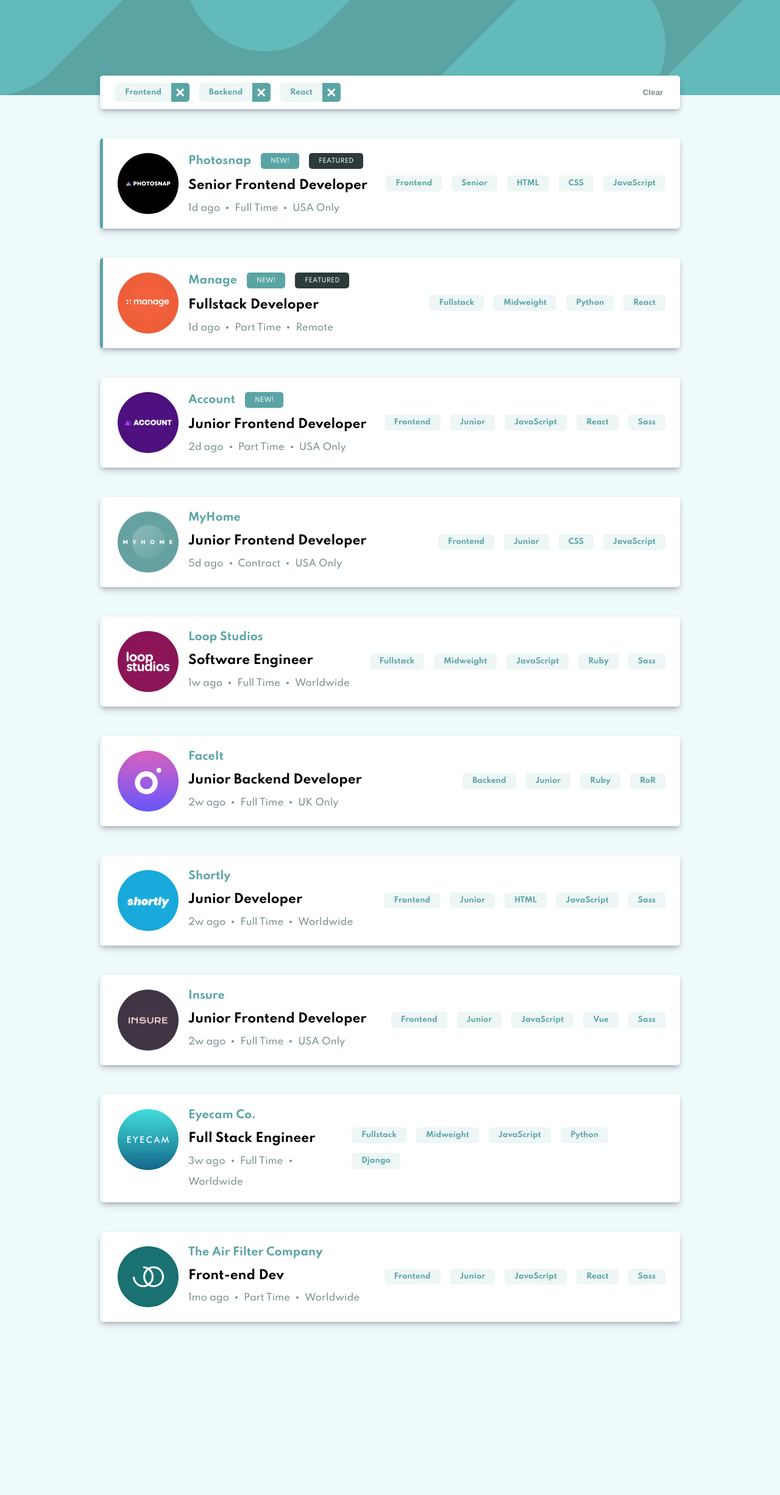
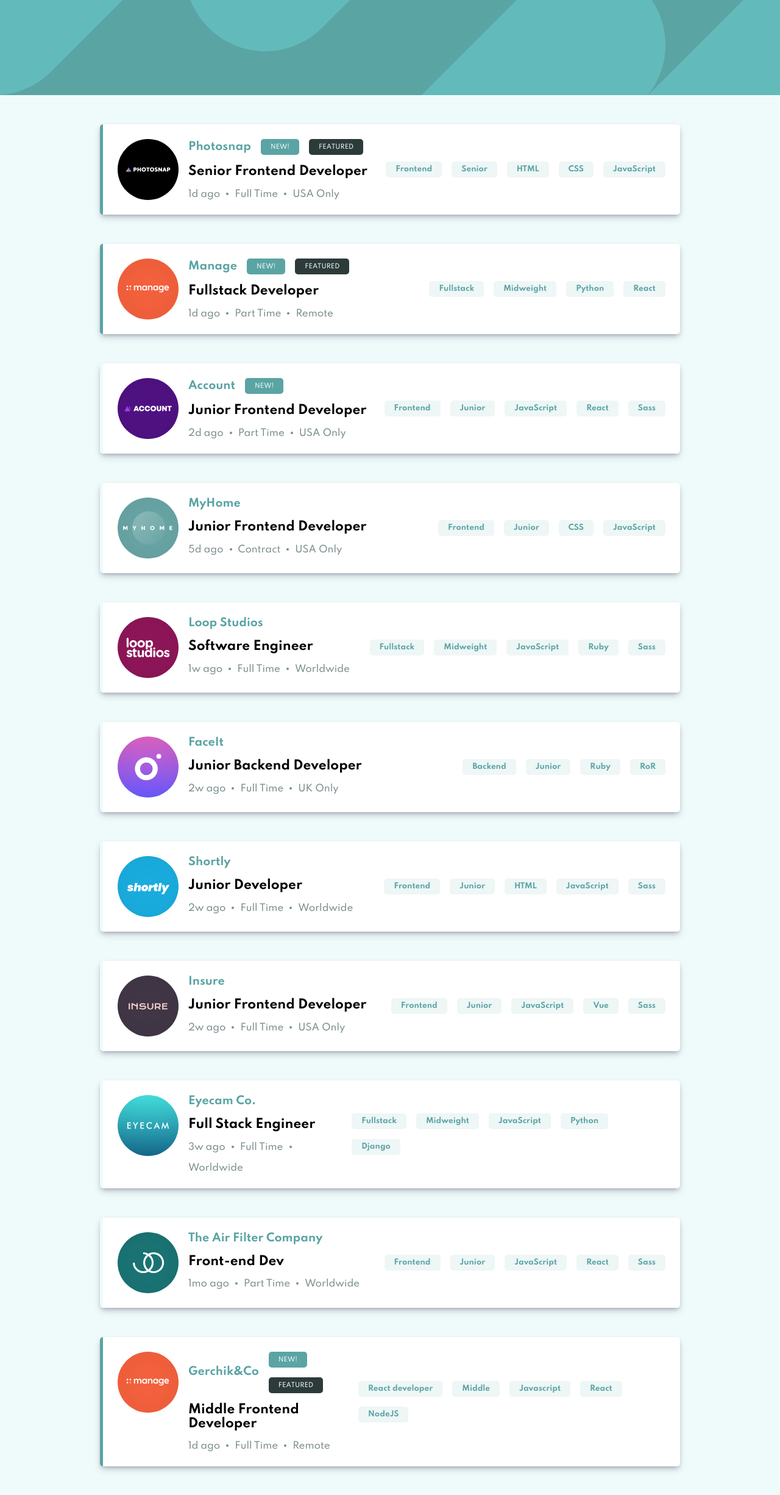
Before and after one commit to romanich141/dashboard-app, a React (Create React App) app: page / in a window 1280 px wide. Shown: the whole page at 61% size. Before the commit the page ends 2216 px from the top, so only its background shows below. Built offline with nearby package versions, Linux system fonts and the light colour scheme.

Commit message:
add filters handlers

```diff
--- a/src/components/FilterPanel.jsx
+++ b/src/components/FilterPanel.jsx
@@ -1,16 +1,41 @@
+import { useSelector, useDispatch, } from "react-redux";
 import { Badge, Card, Stack, } from 'UI';
+import { selectAllFilters } from "../store/filters/filters-selectors";
+import { clearFilters, removeFilter } from "../store/filters/filters-actions";
+import { useCallback } from "react";
 
 export const FilterPanel = () => {
+  const filters = useSelector(selectAllFilters);
+
+
+  const dispatch = useDispatch();
+
+  const clearAllFilters = useCallback(() => {
+    dispatch(clearFilters());
+  }, [])
+
+  if (!filters.length) return "";
+
   return (
     <Card className="filter-panel">
       <div className="filter-panel-wrapper">
         <Stack>
-          <Badge variant="clearable">Frontend</Badge>
-          <Badge variant="clearable">Backend</Badge>
-          <Badge variant="clearable">React</Badge>
+          { filters.map(filter => (
+
+            <Badge
+              variant="clearable"
+              children={ filter }
+              onClear={ () => dispatch(removeFilter(filter)) }
+            />
+
+          )) }
         </Stack>
 
-        <button className='link'>Clear</button>
+        <button
+            className='link'
+            children="Clear"
+            onClick={ clearAllFilters }
+        />
       </div>
     </Card>
   )
--- a/src/components/JobList.jsx
+++ b/src/components/JobList.jsx
@@ -1,10 +1,12 @@
 import { JobPosition } from './JobPosition';
 import { useSelector, useDispatch } from "react-redux";
-import { selectAllPositions } from "../store/positions/position-selectors";
+import { selectAllPositions, selectVisiblePositions, } from "../store/positions/position-selectors";
 import { addFilter } from "../store/filters/filters-actions";
+import { selectAllFilters } from "../store/filters/filters-selectors";
 
 export const JobList = () => {
-  const positions = useSelector(selectAllPositions);
+  const filters = useSelector(selectAllFilters);
+  const positions = useSelector((state) => selectVisiblePositions(state, filters));
   const dispatch = useDispatch();
   const handleAddFilter = (filter) => dispatch(addFilter(filter));
 
--- a/src/mock/data.json
+++ b/src/mock/data.json
@@ -148,5 +148,20 @@
     "location": "Worldwide",
     "languages": ["JavaScript"],
     "tools": ["React", "Sass"]
+  },
+  {
+    "id": 11,
+    "company": "Gerchik&Co",
+    "logo": "./images/manage.svg",
+    "new": true,
+    "featured": true,
+    "position": "Middle Frontend Developer",
+    "role": "React developer",
+    "level": "Middle",
+    "postedAt": "1d ago",
+    "contract": "Full Time",
+    "location": "Remote",
+    "languages": ["Javascript"],
+    "tools": ["React", "NodeJS"]
   }
 ]
--- a/src/store/positions/position-selectors.js
+++ b/src/store/positions/position-selectors.js
@@ -4,9 +4,10 @@ export const selectVisiblePositions = (store, filters = []) => {
 	if (!filters.length) return store.positions;
 
 	return store.positions.filter(position => {
+
 		const { role, level, languages, tools, } = position;
 		const positionFilters = [ role, level, ...languages, ...tools ];
 
-		return filters.every(filter => positionFilters.include(filter));
+		return filters.every(filter => positionFilters.includes(filter));
 	})
 }
```
